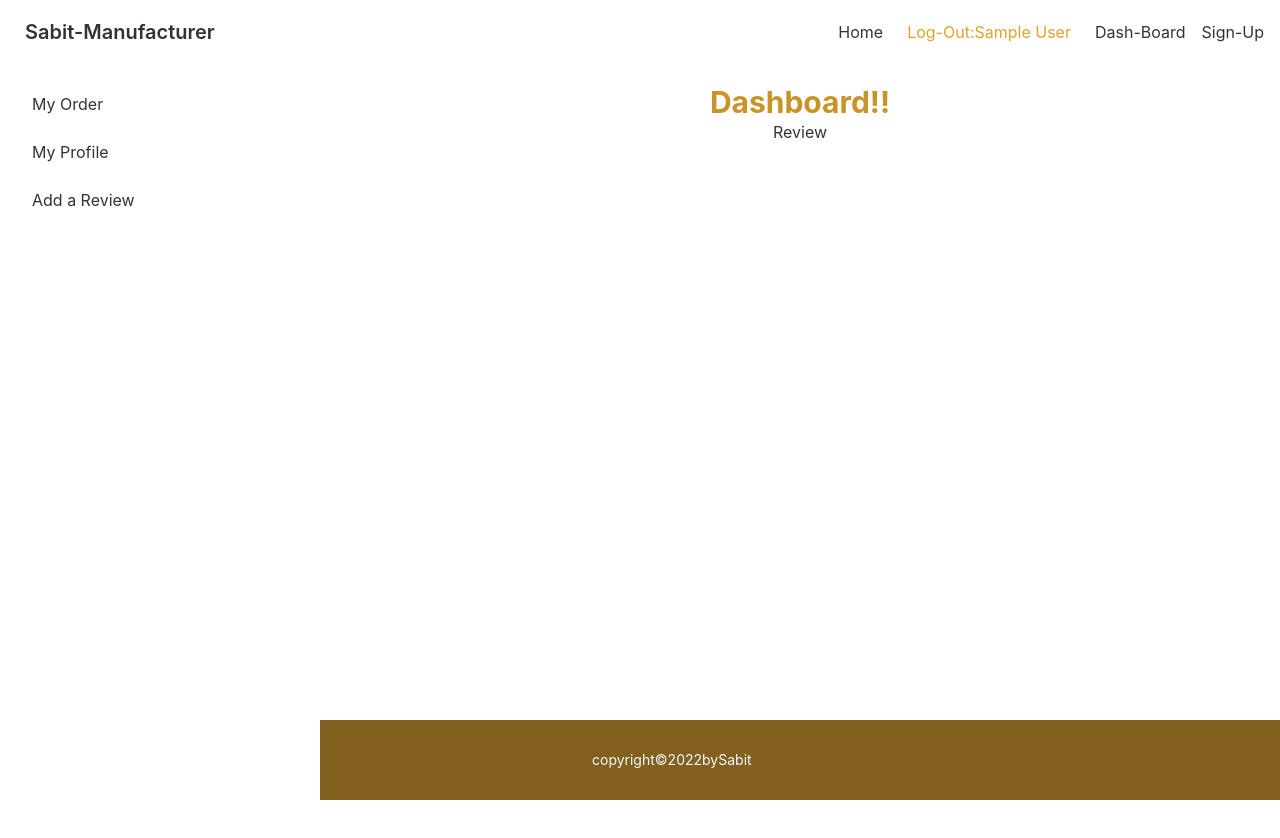
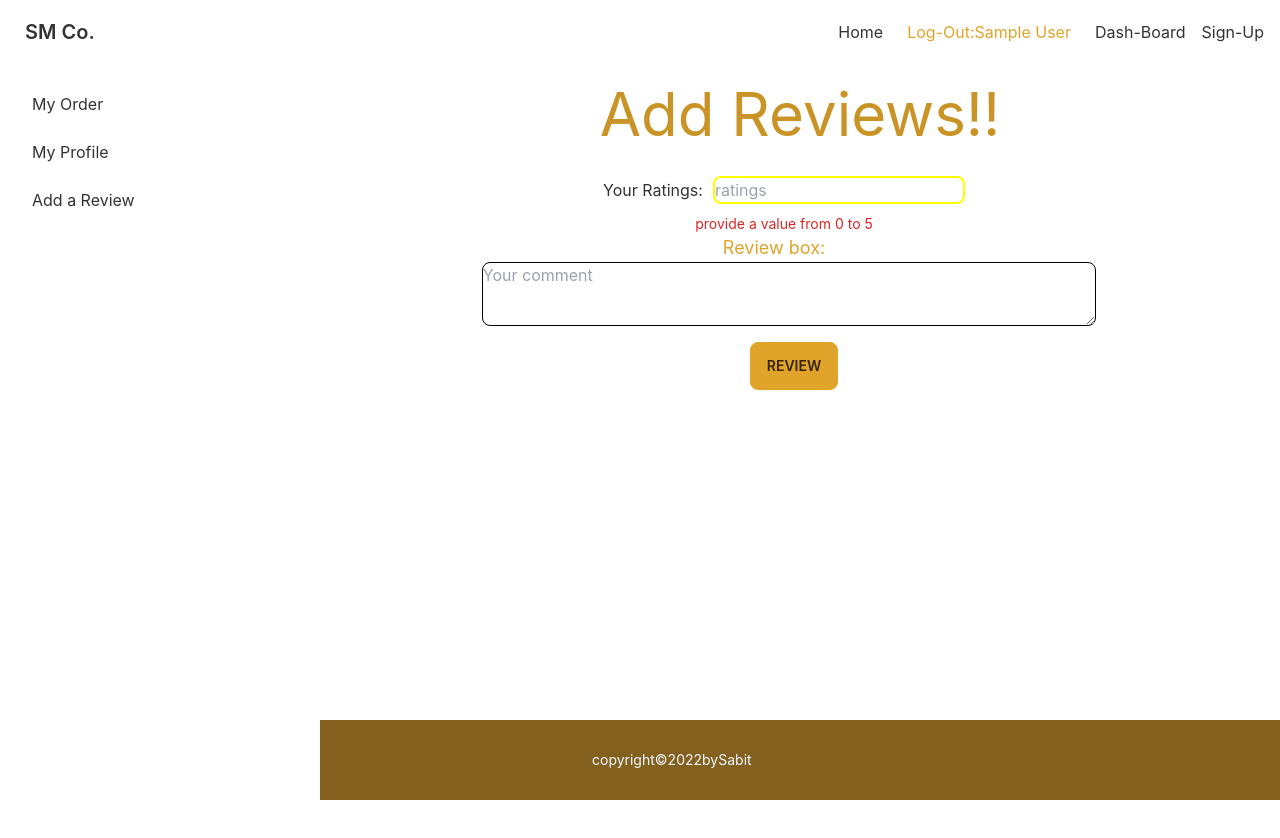
Before and after one commit to ezazsabit/Sabit-manufacturer-client-side, a React (Create React App) app: page /dashboard/review in a window 1280 px wide. Shown: the top 838 px of the page. Built offline with nearby package versions, Linux system fonts and the light colour scheme; no server answers; sample sign-in values are in the browser's storage.

Commit message:
review add

```diff
--- a/src/App.js
+++ b/src/App.js
@@ -13,6 +13,7 @@ import Dashboard from './Dashboard/Dashboard';
 import AddaReview from './Dashboard/AddaReview';
 import Myorder from './Dashboard/Myorder';
 import Myprofile from './Dashboard/Myprofile';
+import Review from './pages/homepage/Review';
 
 function App() {
   return (
@@ -25,6 +26,8 @@ function App() {
 
         <Route path="/register" element={<Signup />} />
         <Route path="/login" element={<Login />} />
+        {/* <Route path="/review" element={<Review />} /> */}
+
         <Route path="/purchase/:id" element={<RequireAuth><Purchace /></RequireAuth>} />
         <Route path="/purchase" element={<RequireAuth><Purchace /></RequireAuth>} />
         <Route path="/dashboard" element={<RequireAuth><Dashboard /></RequireAuth>} >
--- /dev/null
+++ b/src/Dashboard/AddaReview.css
@@ -0,0 +1,3 @@
+.mainsection{
+    overflow-x: hidden;
+}
--- a/src/Dashboard/AddaReview.js
+++ b/src/Dashboard/AddaReview.js
@@ -1,9 +1,57 @@
 import React from 'react';
+import { useAuthState } from 'react-firebase-hooks/auth';
+import auth from '../firebase.init';
+import './AddaReview.css'
 
 const AddaReview = () => {
+    const [user, loading] = useAuthState(auth);
+    if (loading) {
+        return (
+            <div>
+                <p>Initialising User...</p>
+            </div>
+        );
+    }
+    const addReviewHandle=event=>{
+        event.preventDefault();
+        console.log(event);
+
+        const ratings=event.target[0].value;
+        const review=event.target[1].value;
+        const email=user?.email
+        const reviewData = {ratings,review,email}
+
+        //--------------------database
+        fetch('http://localhost:5000/review', {
+            method: 'POST',
+            headers: {
+                'Content-Type': 'application/json',
+            },
+            body: JSON.stringify(reviewData),
+        })
+            .then(response => response.json())
+            .then(data => {
+                console.log('Success:', data);
+
+            })
+            alert("New review added successfully")
+            event.target.reset()
+
+    }
     return (
-        <div>
-            <p>Review</p>
+        <div className='mainsection'>
+            <p className='mt-5 text-6xl text-secondary'>Add Reviews!!</p>
+            <form onSubmit={addReviewHandle} action="">
+                <div className=" w-4/5 mx-20 mt-8 mb-8">
+
+                    <p>Your Ratings:<input type="number" required placeholder='ratings' name="" id="" /></p>
+                    <p className='text-red-600 text-sm'>provide a value from 0 to 5</p>
+                    <p className="text-primary mr-5 text-lg">Review box:</p>
+                    <textarea placeholder='Your comment' className=' w-4/5 border border-black h-16' name="" id="" cols="30" rows="10"></textarea><br />
+                    <button type='submit' class="ml-5 btn btn-primary">Review</button>
+
+                </div>
+            </form>
         </div>
     );
 };
--- a/src/Dashboard/Dashboard.js
+++ b/src/Dashboard/Dashboard.js
@@ -8,7 +8,7 @@ const Dashboard = () => {
                 <input id="my-drawer-2" type="checkbox" class="drawer-toggle" />
                 <div class="drawer-content ">
                     {/* <!-- Page content here --> */}
-                    <p className='mt-5 text-3xl font-bold text-secondary'>Dashboard!!</p>
+                    {/* <p className='mt-5 text-3xl font-bold text-secondary'>Dashboard!!</p> */}
                     <Outlet></Outlet>
                     {/* <label for="my-drawer-2" class="btn btn-primary drawer-button lg:hidden">Open drawer</label> */}
                     {/* we will use it in another section */}
--- a/src/pages/homepage/Navbar.js
+++ b/src/pages/homepage/Navbar.js
@@ -43,7 +43,7 @@ const Navbar = () => {
 
       </ul>
     </div>
-    <a className="btn btn-ghost normal-case text-xl">Sabit-Manufacturer</a>
+    <a className="btn btn-ghost normal-case text-xl">SM Co.</a>
   </div>
   <div className="navbar-end hidden lg:flex">
     <ul className="menu menu-horizontal p-0">
--- a/src/pages/homepage/Review.js
+++ b/src/pages/homepage/Review.js
@@ -56,12 +56,7 @@ const Review = () => {
                 </div>
             </div>
 
-          <div className=" w-4/5 mx-20 mt-8 mb-8">
-          <p className="text-primary mr-5 text-lg">Comment box:</p>
-            <textarea placeholder='Your comment' className=' w-4/5 border border-black h-16'  name="" id="" cols="30" rows="10"></textarea><br />
-            <button class="ml-5 btn btn-primary">Comment</button>
 
-          </div>
 
 
         </div>
```
